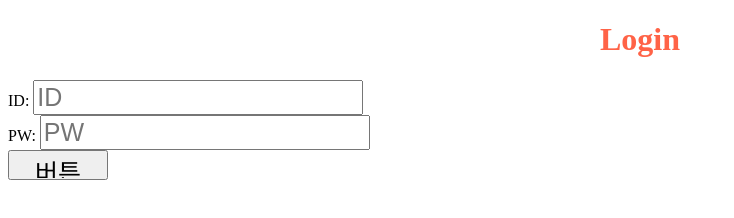
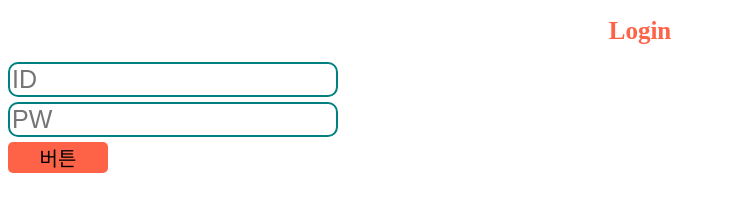
Before and after one commit to updownpark2/ProgrammersDevCourse, a plain HTML site: page Basic_Front/login.html in a window 1280 px wide. Shown: the whole page, without its empty margins (0-734 px from the left). Drawn offline with Linux system fonts and the light colour scheme.

Commit message:
html 문서 안에 css

```diff
--- a/Basic_Front/login.html
+++ b/Basic_Front/login.html
@@ -3,19 +3,35 @@
   <head>
     <meta charset="UTF-8" />
     <title>Login</title>
+    <style>
+      h1 {
+        color: tomato;
+        font-size: 25px;
+        text-align: center;
+      }
+      .login_inputs {
+        font-size: 25px;
+        border-radius: 10px;
+        border: 2px solid teal;
+        margin-bottom: 5px;
+      }
+      #login_button {
+        font-size: 20px;
+        width: 100px;
+        background-color: tomato;
+        border-radius: 5px;
+        border: none;
+      }
+    </style>
   </head>
   <body>
-    <h1 style="color: tomato; text-align: center">Login</h1>
+    <h1>Login</h1>
     <form>
-      ID: <input placeholder="ID" type="text" style="font-size: 25px" />
+      <input class="login_inputs" placeholder="ID" type="text" />
       <br />
-      PW: <input placeholder="PW" type="password" style="font-size: 25px" />
+      <input class="login_inputs" placeholder="PW" type="password" />
       <br />
-      <input
-        type="button"
-        value="버튼"
-        style="font-size: 25px; width: 100px; height: 30px"
-      />
+      <input id="login_button" type="button" value="버튼" />
     </form>
   </body>
 </html>
```
